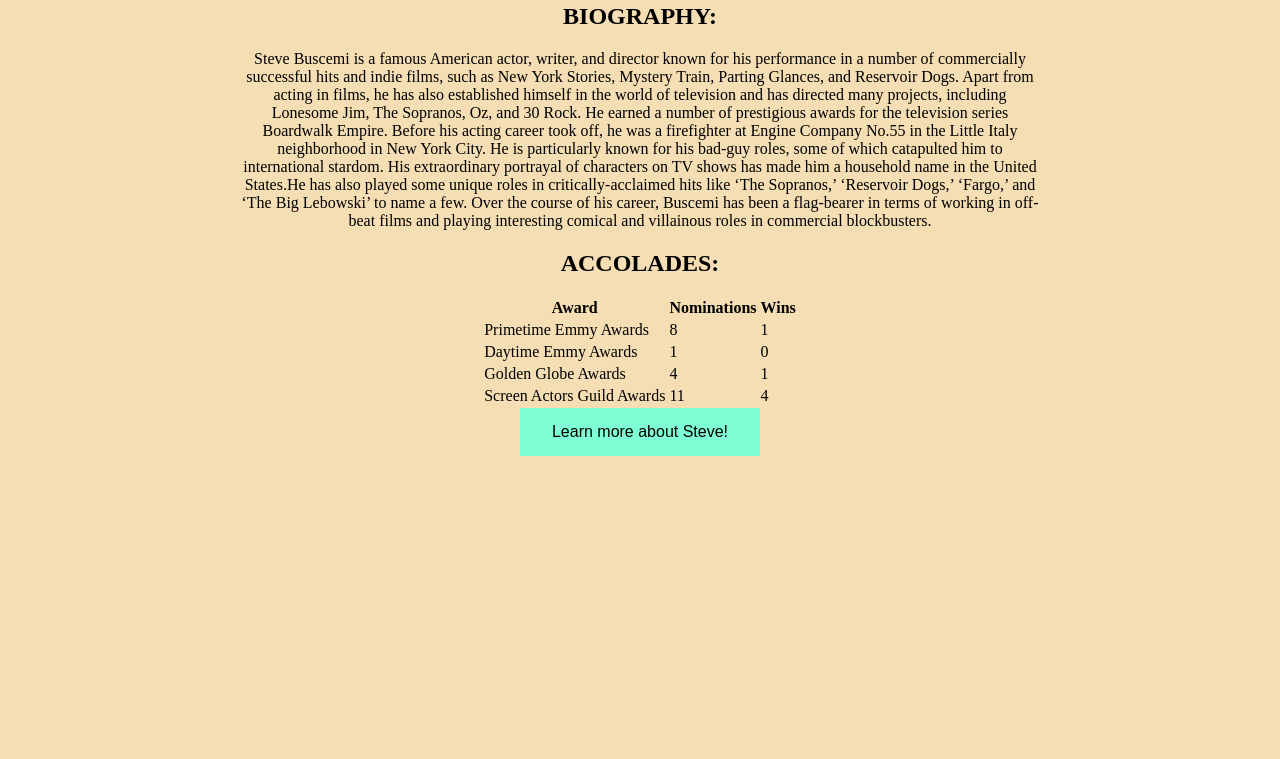
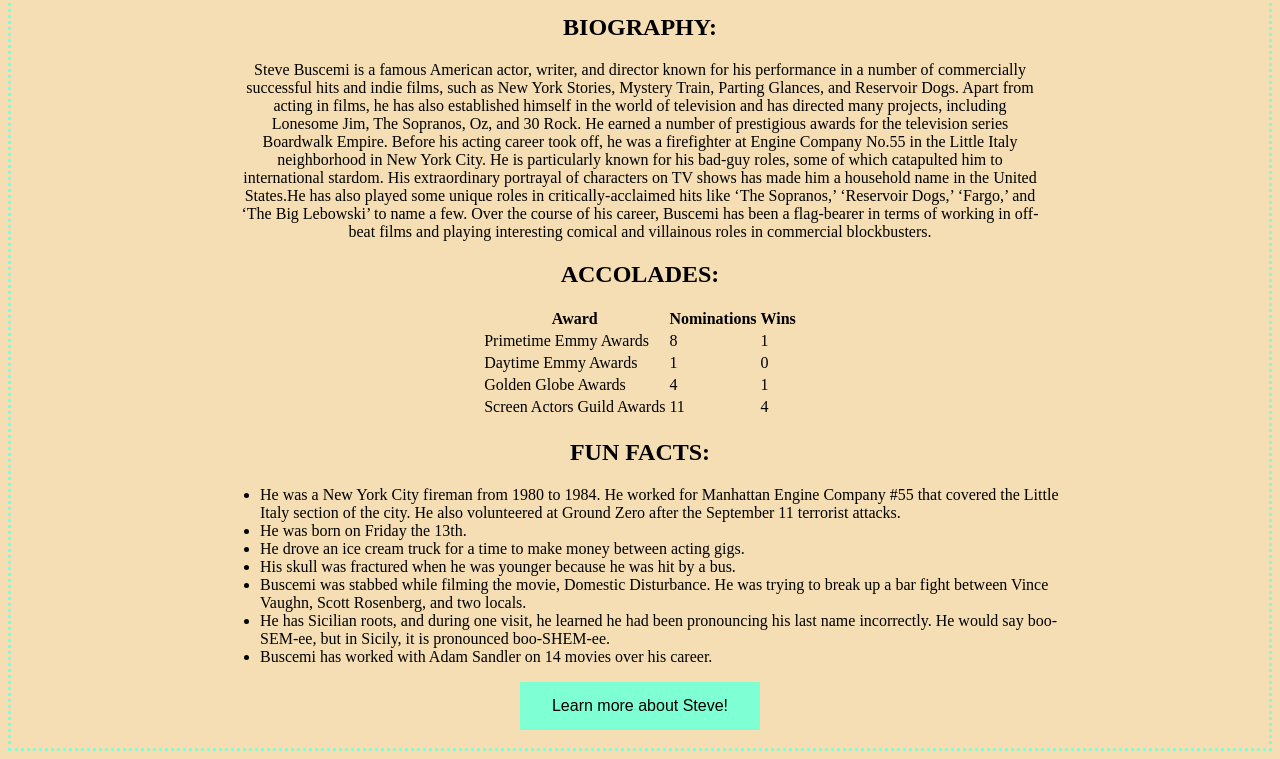
Before and after one commit to jackholmes97/steve_buscemi_website, a plain HTML site: page index.html in a window 1280 px wide. Shown: the part 444-1203 px from the top of the page. Before the commit the page ends 908 px from the top, so only its background shows below. Drawn offline with Linux system fonts and the light colour scheme.

Commit message:
incorporate all elements of final project

```diff
--- a/index.html
+++ b/index.html
@@ -39,7 +39,18 @@
         </tr>
     </table>
     <div></div>
+    <h2>FUN FACTS:</h2>
+        <ul class="facts">
+            <li>He was a New York City fireman from 1980 to 1984. He worked for Manhattan Engine Company #55 that covered the Little Italy section of the city. He also volunteered at Ground Zero after the September 11 terrorist attacks.</li>
+            <li>He was born on Friday the 13th.</li>
+            <li>He drove an ice cream truck for a time to make money between acting gigs.</li>
+            <li>His skull was fractured when he was younger because he was hit by a bus.</li>
+            <li>Buscemi was stabbed while filming the movie, Domestic Disturbance. He was trying to break up a bar fight between Vince Vaughn, Scott Rosenberg, and two locals.</li>
+            <li>He has Sicilian roots, and during one visit, he learned he had been pronouncing his last name incorrectly. He would say boo-SEM-ee, but in Sicily, it is pronounced boo-SHEM-ee.</li>
+            <li>Buscemi has worked with Adam Sandler on 14 movies over his career.</li>
+        </ul>
     <button class="button" onclick="window.open(`https://www.thefamouspeople.com/profiles/steve-buscemi-5158.php`,`_blank`)" type="b">Learn more about Steve!</button>
+    <br>
     <script src="script.js"></script>
   </body>
 </html>
--- a/style.css
+++ b/style.css
@@ -1,5 +1,7 @@
 body {
     background: wheat;
+    border-style: dotted;
+    border-color: aquamarine;
 }
 h1 {
     text-align: center;
@@ -23,12 +25,17 @@ body #steve {
     margin-right: auto;
 
 }
+.facts {
+    width: 800px;
+    margin-left: auto;
+    margin-right: auto;
+}
 .awards {
     margin-left: auto;
     margin-right: auto;
 }
 .button {
-    background-color: aquamarine; /* Green */
+    background-color: aquamarine;
     border: none;
     color: black;
     padding: 15px 32px;
@@ -39,3 +46,6 @@ body #steve {
     margin-right: auto;
     font-size: 16px;
   }
+button:hover {
+    background-color: blueviolet;
+}
```
Also changed, not shown: script.js (line endings or trailing spaces).
